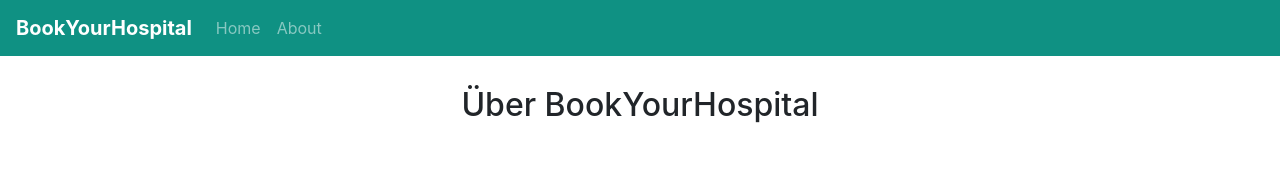
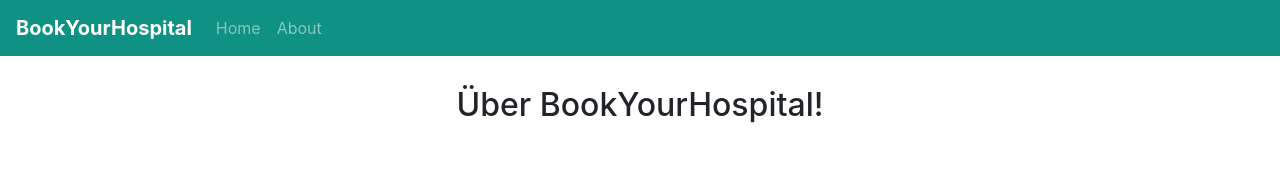
Before and after one commit to alexdorner/diplomprojekt-byh, a React (Create React App) app in the folder bookyourhospital/: page /About in a window 1280 px wide. Shown: the top 176 px of the page. Built offline with nearby package versions, Linux system fonts and the light colour scheme.

Commit message:
Test commit

```diff
--- a/bookyourhospital/src/About/About.js
+++ b/bookyourhospital/src/About/About.js
@@ -4,7 +4,7 @@
     render() {
         return (
             <div style={{ display: 'flex', justifyContent: 'center', padding: 30 }}>
-                <div><h2>Über BookYourHospital</h2></div>
+                <div><h2>Über BookYourHospital!</h2></div>
             </div>
         );
     }
```
